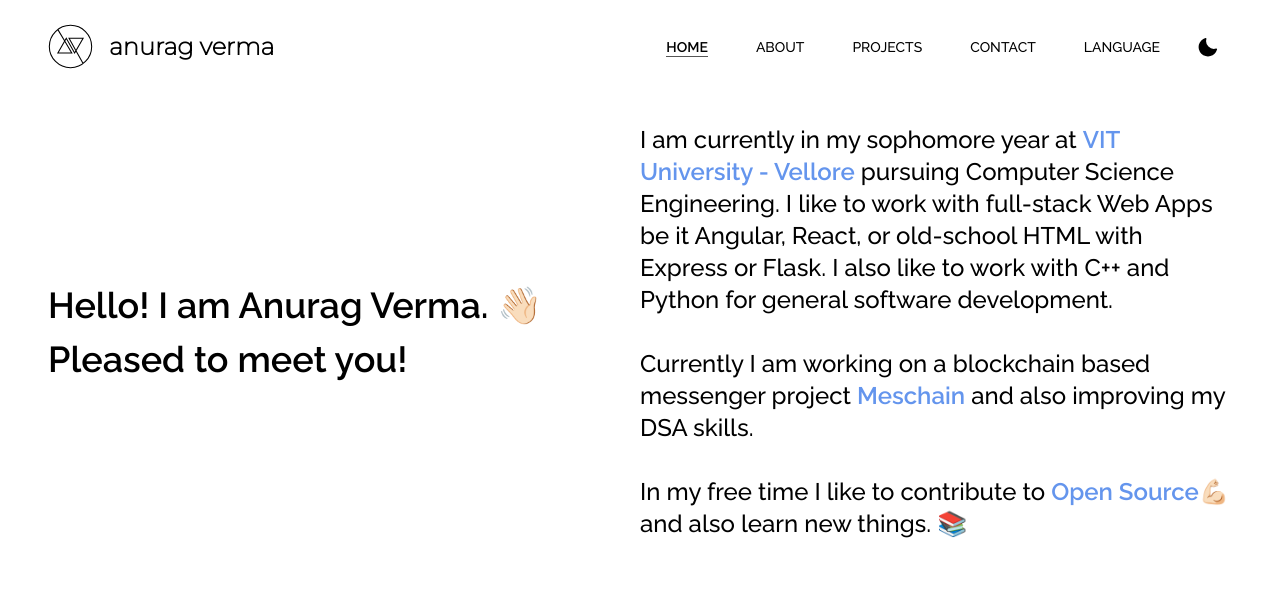
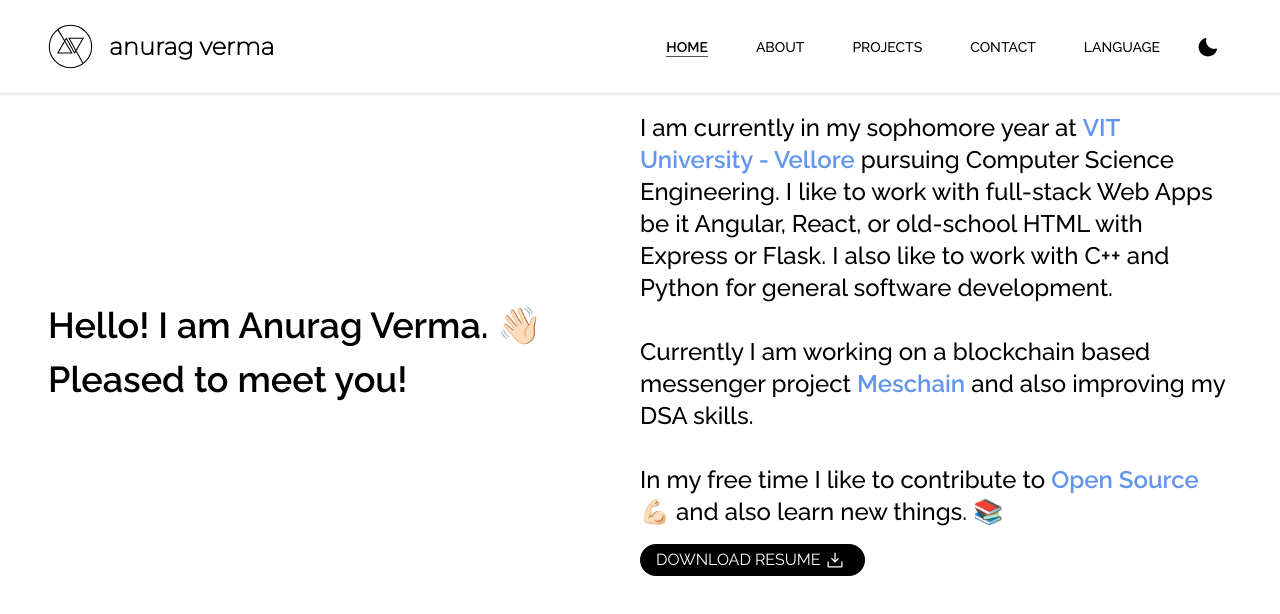
Before and after one commit to whoanuragverma/portfolio, a Next.js app: page / in a window 1280 px wide. Shown: the top 614 px of the page. Built offline with nearby package versions, Linux system fonts and the light colour scheme.

Commit message:
🔨 Download Button and Hindi Translation

```diff
--- /dev/null
+++ b/components/Button.tsx
@@ -0,0 +1,19 @@
+export default function Button({
+    label,
+    hasLink,
+    url,
+    svg,
+}: {
+    label: string;
+    hasLink: boolean;
+    url?: string;
+    svg?: JSX.Element;
+}): JSX.Element {
+    return (
+        <button className="my-4 text-base flex items-center content-center px-4 py-1 bg-black text-white uppercase rounded-full hover:shadow-lg transition-all dark:bg-white dark:text-black dark:hover:shadow-inner focus:outline-none">
+            {hasLink && <a href={url}>{label}</a>}
+            {!hasLink && label}
+            {svg}
+        </button>
+    );
+}
--- a/components/MainSection.tsx
+++ b/components/MainSection.tsx
@@ -1,3 +1,4 @@
+import Button from './Button';
 import LinkCustom from './LinkCustom';
 
 export default function MainSection({
@@ -6,11 +7,11 @@ export default function MainSection({
     translation: Translation;
 }): JSX.Element {
     return (
-        <div className="bg-white dark:bg-black px-6 py-6 md:px-12 text-black dark:text-white flex flex-col md:flex-row md:justify-evenly font-raleway">
-            <span className="md:w-1/2 w-full font-semibold text-3xl md:leading-normal md:text-4xl pt-5 md:self-center">
+        <div className="bg-white dark:bg-black px-6 py-6 md:px-12 text-black dark:text-white flex flex-col md:flex-row md:justify-evenly font-raleway md:pb-0 pb-4 ">
+            <span className="md:w-1/2 w-full font-semibold text-3xl md:leading-normal md:text-4xl pt-2 md:self-center">
                 {translation.greeting}
             </span>
-            <span className="md:w-1/2 w-full font-medium text-2xl md:text-2xl pt-5">
+            <span className="md:w-1/2 w-full font-medium text-2xl md:text-2xl pt-2">
                 <p>
                     {translation.heroP1.part0}
                     <LinkCustom
@@ -37,6 +38,23 @@ export default function MainSection({
                     />
                     {translation.heroP3.part1}
                 </p>
+                <Button
+                    hasLink={false}
+                    url="#"
+                    label="download resume"
+                    svg={
+                        <svg
+                            xmlns="http://www.w3.org/2000/svg"
+                            width="20"
+                            height="20"
+                            className="fill-current mx-1"
+                            viewBox="0 0 256 256"
+                        >
+                            <rect width="256" height="256" fill="none"></rect>
+                            <path d="M80.34375,115.668a7.99983,7.99983,0,1,1,11.3125-11.31445L120,132.6897V40a8,8,0,0,1,16,0v92.6897l28.34375-28.33618a7.99983,7.99983,0,1,1,11.3125,11.31445l-42,41.98926a7.99945,7.99945,0,0,1-11.3125,0ZM216,144a8.00039,8.00039,0,0,0-8,8v56H48V152a8,8,0,0,0-16,0v56a16.01833,16.01833,0,0,0,16,16H208a16.01833,16.01833,0,0,0,16-16V152A8.00039,8.00039,0,0,0,216,144Z"></path>
+                        </svg>
+                    }
+                />
             </span>
         </div>
     );
--- a/components/NavBar.tsx
+++ b/components/NavBar.tsx
@@ -19,7 +19,7 @@ export default function NavBar({
         }
     }
     return (
-        <nav className="font-raleway top-0 font-bold px-6 md:px-12 py-6 fixed flex items-center w-screen animate-fadeIn bg-white dark:bg-black dark:text-white z-10">
+        <nav className="font-raleway shadow top-0 font-bold px-6 md:px-12 py-6 fixed flex items-center w-screen animate-fadeIn bg-white dark:bg-black dark:text-white z-10">
             <Link href="/">
                 <span className="flex items-center space-x-4 cursor-pointer">
                     <svg
--- a/i18n/en/home.json
+++ b/i18n/en/home.json
@@ -23,6 +23,6 @@
     "heroP3": {
         "part0": "In my free time I like to contribute to ",
         "link01": "Open Source",
-        "part1": "💪🏻 and also learn new things. 📚"
+        "part1": " 💪🏻 and also learn new things. 📚"
     }
 }
--- a/i18n/hi/home.json
+++ b/i18n/hi/home.json
@@ -12,17 +12,17 @@
     "greeting": "नमस्ते! मैं अनुराग वर्मा हूँ। 👋🏻 आपसे मिलकर खुशी हुई!",
     "heroP1": {
         "part0": "मैं इस समय  ",
-        "link01": "VIT विश्वविद्यालय वेल्लोर",
-        "part1": " में अपने द्वितीय वर्ष में हूँ और कंप्यूटर साइंस इंजीनियरिंग कर रहा हूँ। मुझे फुल-स्टैक वेब ऐप्स के साथ काम करना पसंद है यह एक्सप्रेस या फ्लास्क के साथ कोणीय, प्रतिक्रिया या पुराने-स्कूल HTML हो। मुझे सामान्य सॉफ़्टवेयर विकास के लिए C ++ और पायथन के साथ काम करना भी पसंद है।"
+        "link01": "विआईटी विश्वविद्यालय - वेल्लोर",
+        "part1": " में कंप्यूटर साइंस इंजीनियरिंग में द्वितीय वर्ष का छात्र हूँ। मुझे फुल-स्टैक वेब ऐप्स रियेक्ट, अनुगुलर या फिर वही पुराण एचटीएमएल पर एक्सप्रेस और फ्लास्क के साथ काम करना पसंद है। मुझे C++  और पाइथन का इस्तेमाल सॉफ्टवेयर डेवलपमेंट पसंद है। "
     },
     "heroP2": {
-        "part0": "Currently I am working on a blockchain based messenger project ",
-        "link01": "Meschain",
-        "part1": " and also improving my DSA skills."
+        "part0": "फ़िलहाल मैं एक ब्लॉकचैन आधारित संदेशवाहक  ",
+        "link01": "मेसचेन",
+        "part1": " पर काम कर रहा हूँ साथ ही अपने DSA कौशल को सुधारने की कोशिश कर रहा हूँ।  "
     },
     "heroP3": {
-        "part0": "In my free time I like to contribute to ",
-        "link01": "Open Source",
-        "part1": "💪🏻 and also learn new things. 📚"
+        "part0": "अपने खाली समय में मुझे ",
+        "link01": "ओपन सोर्स",
+        "part1": " 💪🏻 में योगदान देता हूँ साथ ही नयी चीजे सीखता हूँ। 📚"
     }
 }
```
Also changed, not shown: 1 other file (tests, documents, lock files or other folders).
